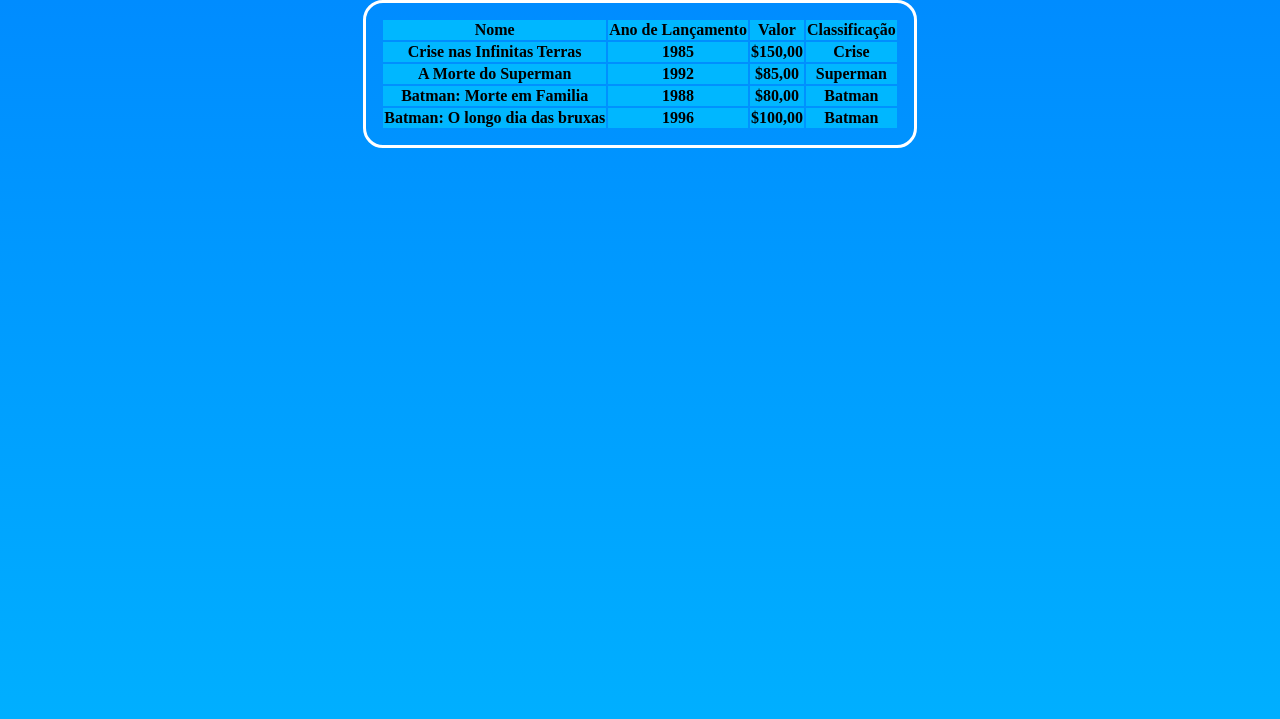
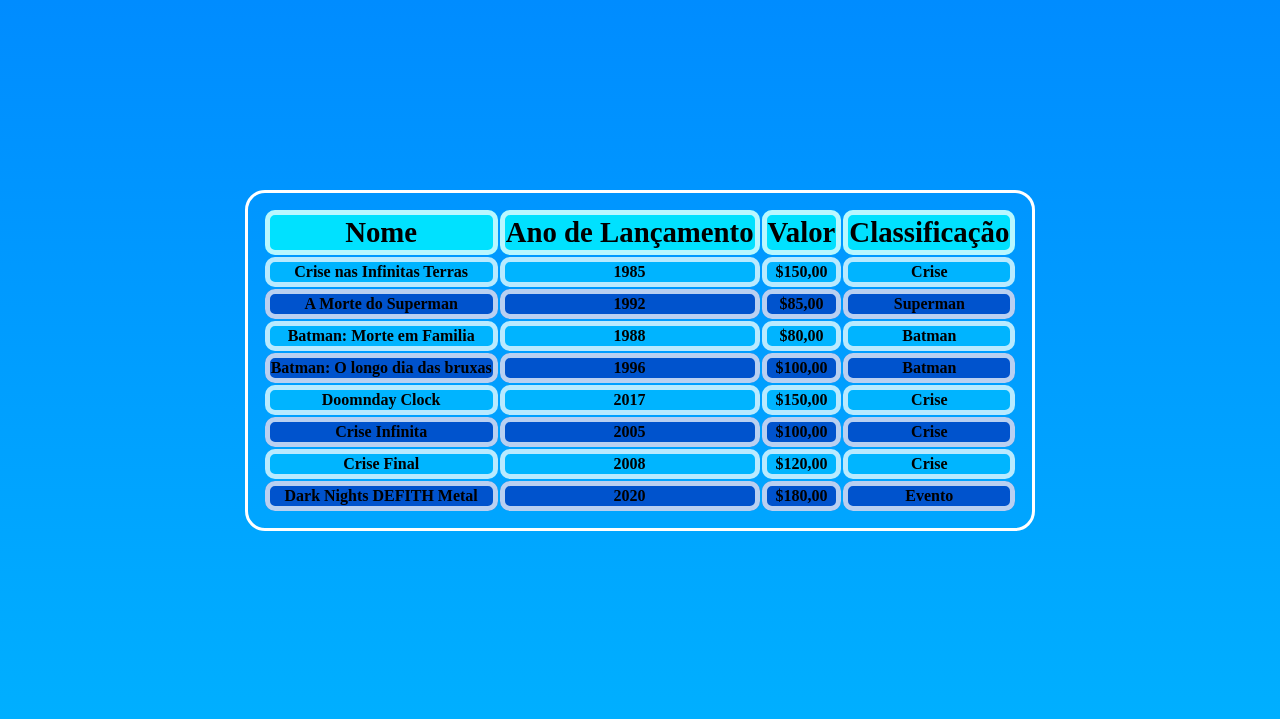
Before and after one commit to ViniNovack/Programacao_web_PUC, a PHP site: page /tabela.html in a window 1280 px wide. Shown: the top 719 px of the page. Run offline with PHP 8.4, Linux system fonts and the light colour scheme; lists and menus that the app fills with data are empty.

Commit message:
Termino do exercicio da aula 2

```diff
--- a/aula_2/Exercicio/pagina_1/index.css
+++ b/aula_2/Exercicio/pagina_1/index.css
@@ -22,6 +22,11 @@ body{
     margin: 0 auto;
     border-radius: 20px;
     width: 20%;               /*largura da borda*/
+    color: white;
+}
+
+.conteiner:hover{
+    background-color:aqua;
 }
 
 .cont_image{
--- a/aula_2/Exercicio/pagina_3/tabela.css
+++ b/aula_2/Exercicio/pagina_3/tabela.css
@@ -5,7 +5,7 @@ body{
     min-height: 100vh;
 }
 
-table {
+table{
     border-color: white;
     border-style: solid;
     border-radius: 20px;
@@ -14,8 +14,33 @@ table {
     padding: 15px;
 }
 
-tr {
-    background-color:rgb(0, 183, 255);
-    border: 1px solid white;
+tr:first-child{
+    background-color:rgb(0, 225, 255);
+    color: black;
     text-align: center;
+    font-size: 180%;
 }
+
+tr:nth-child(even){
+    background-color:rgba(0, 183, 255, 0.911);
+}
+
+tr:nth-child(odd):not(:first-child){
+    background-color:rgba(1, 83, 205, 0.998);
+}
+
+tr:hover:not(:first-child){
+    background-color:aqua;
+}
+
+th{
+    border: 5px solid rgba(255, 255, 255, 0.724);
+    border-radius: 10px;
+}
+
+.card{
+    display: flex;
+    align-items: center;
+    justify-content: center;
+    height: 90vh;
+}
--- a/aula_2/Exercicio/pagina_3/tabela.html
+++ b/aula_2/Exercicio/pagina_3/tabela.html
@@ -8,6 +8,7 @@
 </head>
 <body>
 
+    <dev class="card">
         <table>
 
             <tr>
@@ -45,8 +46,36 @@
                 <th>Batman</th>
             </tr>
 
+            <tr>
+                <th>Doomnday Clock</th>
+                <th>2017</th>
+                <th>$150,00</th>
+                <th>Crise</th>
+            </tr>
+
+            <tr>
+                <th>Crise Infinita</th>
+                <th>2005</th>
+                <th>$100,00</th>
+                <th>Crise</th>
+            </tr>
+
+            <tr>
+                <th>Crise Final</th>
+                <th>2008</th>
+                <th>$120,00</th>
+                <th>Crise</th>
+            </tr>
+
+            <tr>
+                <th>Dark Nights DEFITH Metal</th>
+                <th>2020</th>
+                <th>$180,00</th>
+                <th>Evento</th>
+            </tr>
+
         </table>
-
+    </dev>
 
 </body>
 </html>
```
Lines whose indentation alone changed are shown as unchanged.
